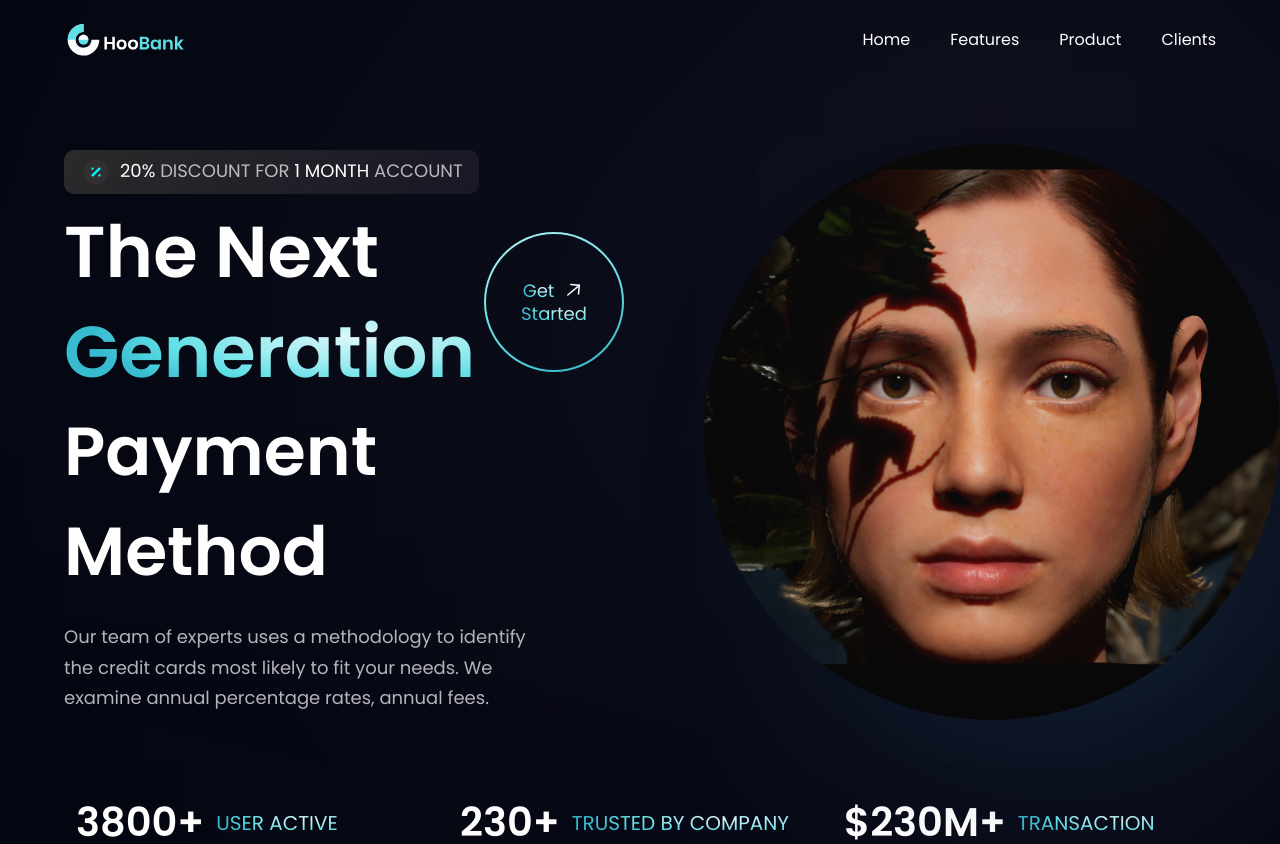
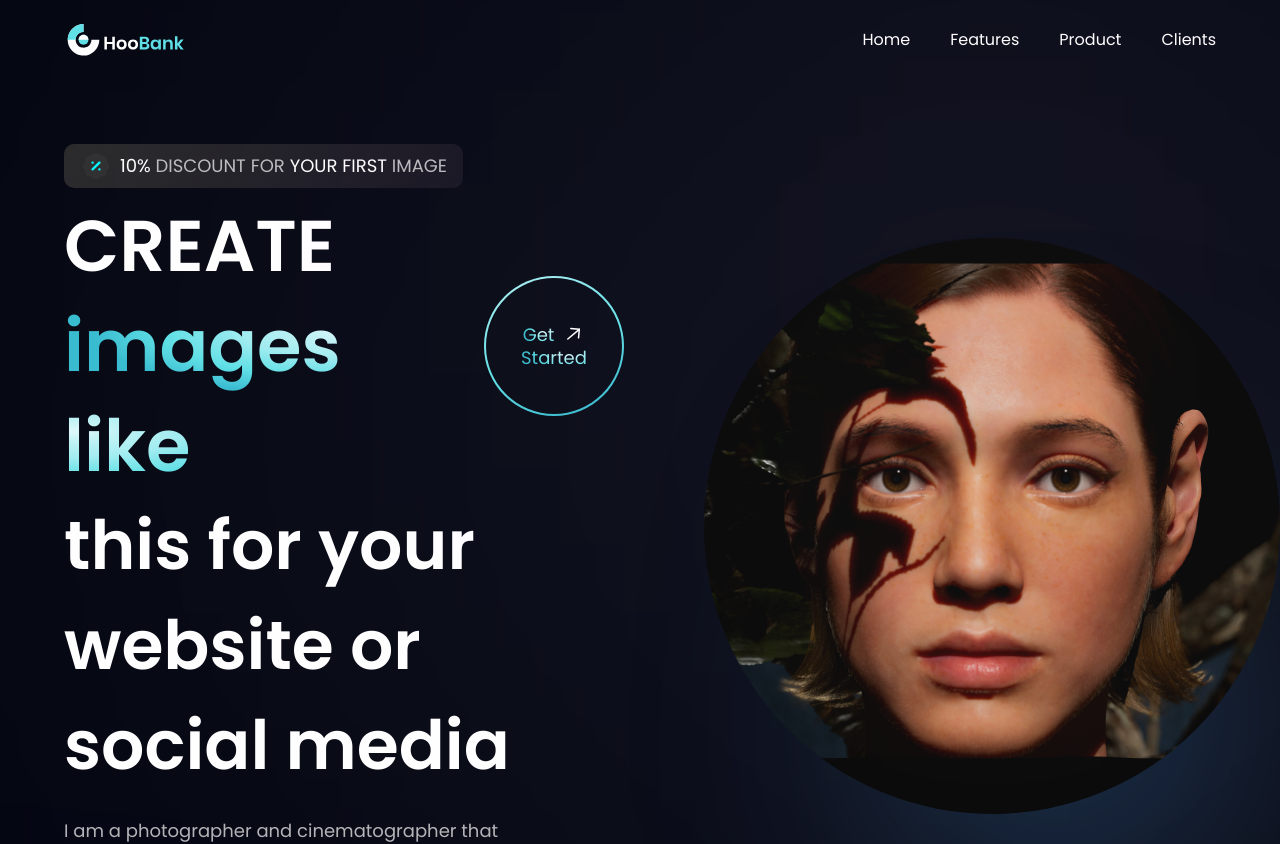
Before and after one commit to TinkuMalibu/bussinesswebsite, a React (Vite) app in the folder modern_bussiness_app/bussiness_web_app/: page / in a window 1280 px wide. Shown: the top 844 px of the page. Built offline with nearby package versions, Linux system fonts and the light colour scheme.

Commit message:
testimonials component

```diff
--- a/modern_bussiness_app/bussiness_web_app/src/components/FeedbackCard.jsx
+++ b/modern_bussiness_app/bussiness_web_app/src/components/FeedbackCard.jsx
@@ -1,9 +1,28 @@
-import React from 'react'
+import React from 'react';
+import { quotes } from '../assets';
 
-const FeedbackCard = () => {
-  return (
-    <div>FeedbackCard</div>
+
+
+
+const FeedbackCard = ( {content, name, title, img, index} ) => (
+  <div className='flex justify-between flex-col px-10 py-12 rounded-[20px] max-w-[370px] md:mr-10 sm:mr-5 mr-0 my-5 feedback-card'>
+    <img src={quotes} alt='quotes'
+    className='w-[42px] h-[27px] object-contain' />
+    <p className='text-white font-poppins text-[18px] font-normal leading-[35px] my-10'>
+      {content}
+    </p>
+    <div className='flex flex-row'>
+      <img src={img} alt={name}
+      className='w-[48px] h-[48px] rounded-full'/>
+
+      <div className='flex flex-col ml-4'>
+        <h4 className='text-white font-poppins font-normal font-semibold text-[20px] leading-[32px] '>{name}</h4>
+        <p className='text-dimWhite font-poppins font-normal text-[19px] leading-[24px] '> {title}</p>
+
+      </div>
+    </div>
+  </div>
   )
-}
+
 
 export default FeedbackCard
--- a/modern_bussiness_app/bussiness_web_app/src/components/Hero.jsx
+++ b/modern_bussiness_app/bussiness_web_app/src/components/Hero.jsx
@@ -14,15 +14,15 @@ const Hero = () =>
           alt='discount'
           className='w-[32px] h-[32px]' />
           <p className={`${styles.paragraph} ml-2`}>
-          <span className='text-white'>20%</span> DISCOUNT FOR {''}
-          <span className='text-white'>1 MONTH</span> ACCOUNT
+          <span className='text-white'>10%</span> DISCOUNT FOR {''}
+          <span className='text-white'>YOUR FIRST</span> IMAGE
           </p>
         </div>
         <div className='flex flex-row justify-center items-center w-full'>
           <h1 className='flex-1 font-poppins font-semibold ss:text-[72px]
           text-[52px] text-white ss:leading-[100px] leading-[75px]'>
-          The Next <br className='sm:block hidden' /> {' '}
-          <span className='text-gradient'>Generation</span> <br></br>
+         CREATE <br className='sm:block hidden' /> {' '}
+          <span className='text-gradient'>images like</span> <br></br>
 
           </h1>
           <div className='ss: flex md: mr-4 mr-0'>
@@ -32,9 +32,8 @@ const Hero = () =>
 
         <h1 className='font-poppins font-semibold ss:text-[68px]
           text-[52px] text-white ss:leading-[100px] leading-[75px]
-          w-full'>Payment Method</h1>
-        <p className={`${styles.paragraph} max-w-[470px] mt-5`}>Our team of experts uses a methodology to identify the credit cards most likely to fit your needs.
-        We examine annual percentage rates, annual fees.</p>
+          w-full'>this for your website or social media</h1>
+        <p className={`${styles.paragraph} max-w-[470px] mt-5`}>I am a photographer and cinematographer that loves to experiment with new technologies. This portrait of Victorine was created with Unreal Engine.</p>
       </div>
 
       <div className={`flex-1 flex ${styles.flexCenter} md:my-0 my-10 relative`}>
--- a/modern_bussiness_app/bussiness_web_app/src/components/Testimonials.jsx
+++ b/modern_bussiness_app/bussiness_web_app/src/components/Testimonials.jsx
@@ -1,9 +1,33 @@
-import React from 'react'
+import React from 'react';
+import { feedback } from '../constants';
+import styles from '../style';
+import FeedbackCard from './FeedbackCard';
 
-const Testimonials = () => {
-  return (
-    <div>Testimonials</div>
+
+const Testimonials = () => (
+    <section id='clients' className={`${styles.paddingY} ${styles.flexCenter} flex-col relative`}>
+
+      <div className='absolute z-[0] w-[60%] h-[60%] -right-[50%] rounded-full blue__gradient'/>
+
+        <div className='w-full flex justify-between items center md:flex-row flex-col
+        sm:mb-16 mb-6 relative z-[1]'>
+          <h1 className={`${styles.heading2}`}>What people are <br className='sm:block hidden' /> saying about us</h1>
+          <div className='w-full md:mt-0 mt-6'>
+            <p className={`${styles.paragraph} text-left max-w-[450px]`}>Everything you need to accept card payments and grow your business anywhere on the planet.</p>
+          </div>
+        </div>
+
+        <div className='flex flex wrap sm: justify-start justify center w-full
+        feedback-container relative z-[1]'>
+          {feedback.map((feedback, index ) => (
+            <FeedbackCard key={feedback.id} {...feedback}
+            index={index}/>
+
+          ))}
+
+        </div>
+    </section>
   )
-}
+
 
 export default Testimonials
```
